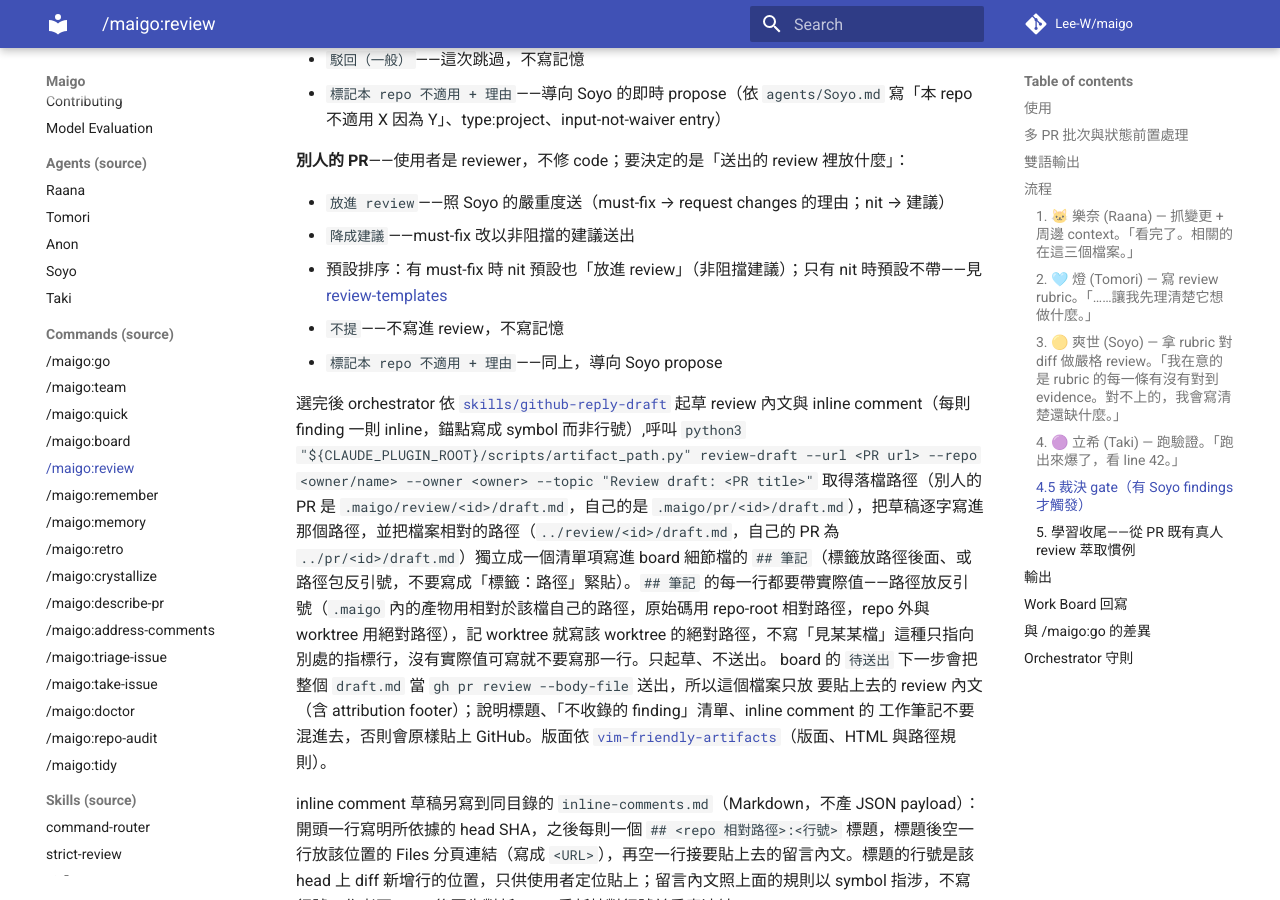
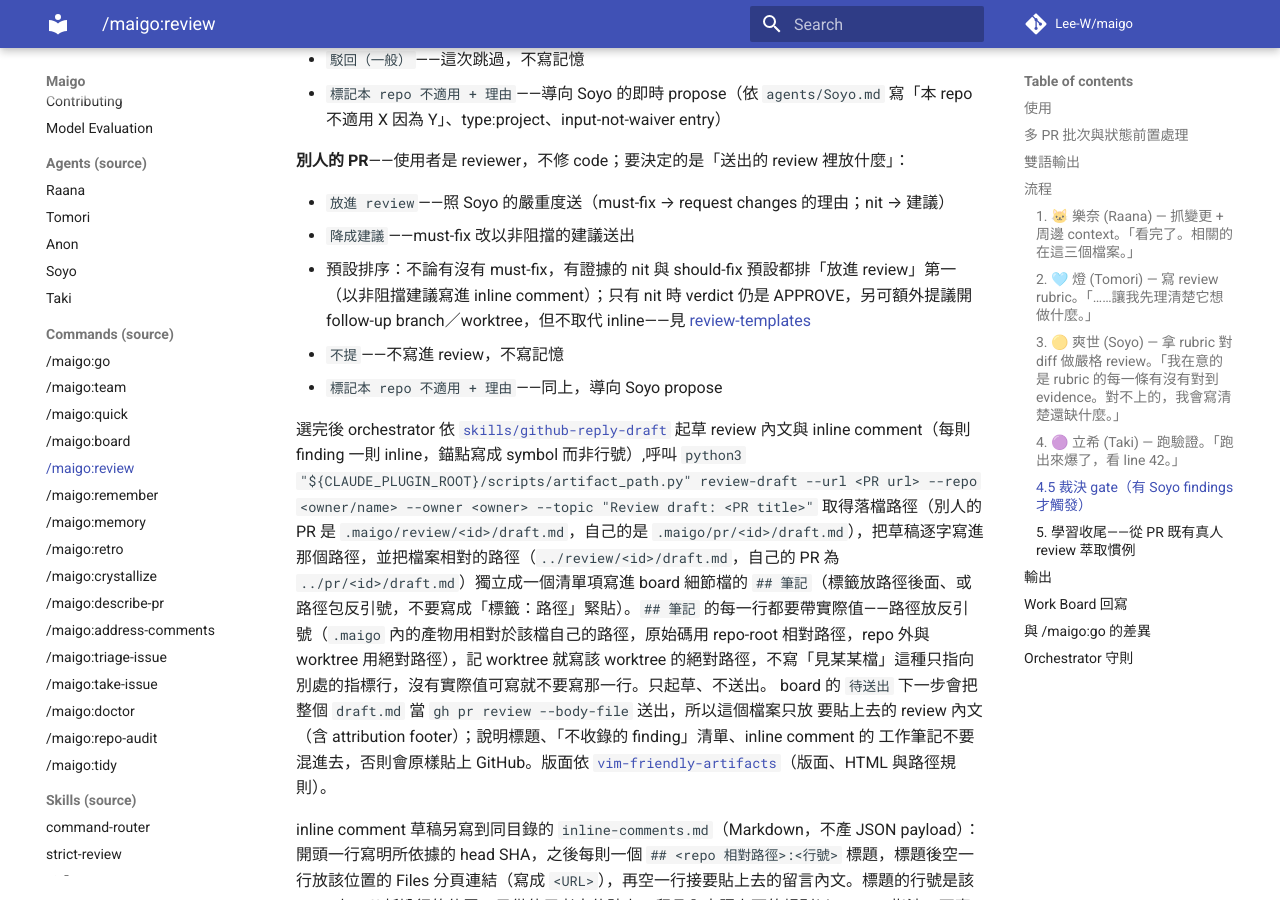
Before and after one commit to Lee-W/maigo, an MkDocs documentation site: the page built from docs/commands/review.md, in a window 1280 px wide and 900 px high, scrolled down 6327 px. Built offline with MkDocs 1.6.1 and Material for MkDocs 9.7.7, drawn with Linux system fonts in a browser that asks for light colours; comment, search, counter and statistics services are not loaded.

Commit message:
docs(review): carry evidenced nits inline when a review has no must-fix
A review that ended as approve-with-nits used to default to an APPROVE
draft with no inline comments, so the posted review was a bare approve
even after the code had been run and read.

The verdict stays APPROVE, and evidenced nits and should-fix findings
now go inline as non-blocking comments by default. Unevidenced nits are
still left out, and the per-item gate is still asked. A follow-up branch
or worktree is offered as an extra option and no longer replaces the
inline comments.

```diff
--- a/commands/review.md
+++ b/commands/review.md
@@ -151,7 +151,7 @@ report 印完後，orchestrator 邀請使用者**逐條**對 must-fix / nit 表
 
 - `放進 review`——照 Soyo 的嚴重度送（must-fix → request changes 的理由；nit → 建議）
 - `降成建議`——must-fix 改以非阻擋的建議送出
-- 預設排序：有 must-fix 時 nit 預設也「放進 review」（非阻擋建議）；只有 nit 時預設不帶——見 [review-templates](https://github.com/Lee-W/maigo/blob/main/skills/strict-review/references/review-templates.md)
+- 預設排序：不論有沒有 must-fix，有證據的 nit 與 should-fix 預設都排「放進 review」第一（以非阻擋建議寫進 inline comment）；只有 nit 時 verdict 仍是 APPROVE，另可額外提議開 follow-up branch／worktree，但不取代 inline——見 [review-templates](https://github.com/Lee-W/maigo/blob/main/skills/strict-review/references/review-templates.md)
 - `不提`——不寫進 review，不寫記憶
 - `標記本 repo 不適用 + 理由`——同上，導向 Soyo propose
 
```
Also changed, not shown: skills/strict-review/references/review-templates.md (+5 -5 lines).
